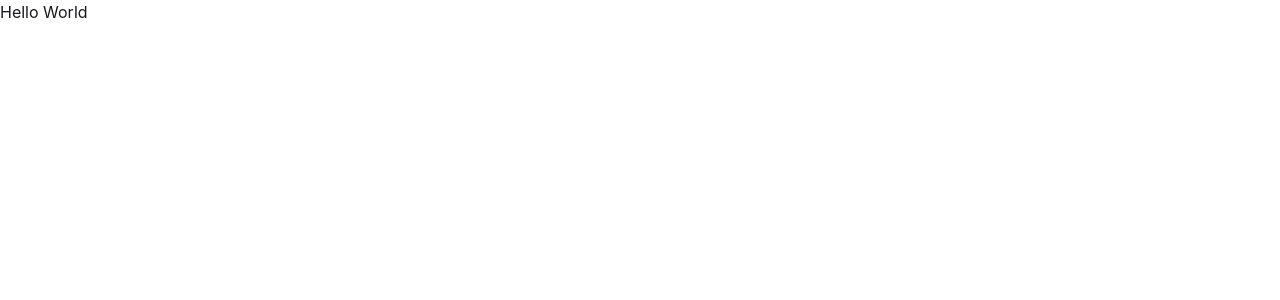
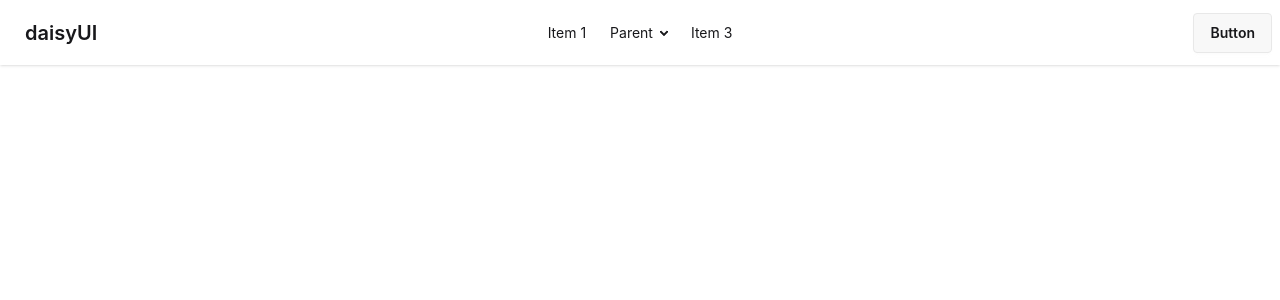
Before and after one commit to abdullah-alsaba/Book-Vibe, a React (Vite) app: page / in a window 1280 px wide. Shown: the top 300 px of the page. Built offline with nearby package versions, Linux system fonts and the light colour scheme.

Commit message:
Add 404 Page

```diff
--- a/index.html
+++ b/index.html
@@ -4,7 +4,7 @@
     <meta charset="UTF-8" />
     <link rel="icon" type="image/svg+xml" href="/favicon.svg" />
     <meta name="viewport" content="width=device-width, initial-scale=1.0" />
-    <title>book-vibe</title>
+    <title>Book Vibe</title>
   </head>
   <body>
     <div id="root"></div>
--- /dev/null
+++ b/src/component/shared/Navbar.jsx
@@ -0,0 +1,80 @@
+import "../../index.css"
+
+const Navbar = () => {
+    return (
+      <div className="navbar bg-base-100 shadow-sm">
+        <div className="navbar-start">
+          <div className="dropdown">
+            <div tabIndex={0} role="button" className="btn btn-ghost lg:hidden">
+              <svg
+                xmlns="http://www.w3.org/2000/svg"
+                className="h-5 w-5"
+                fill="none"
+                viewBox="0 0 24 24"
+                stroke="currentColor"
+              >
+                {" "}
+                <path
+                  strokeLinecap="round"
+                  strokeLinejoin="round"
+                  strokeWidth="2"
+                  d="M4 6h16M4 12h8m-8 6h16"
+                />{" "}
+              </svg>
+            </div>
+            <ul
+              tabIndex="-1"
+              className="menu menu-sm dropdown-content bg-base-100 rounded-box z-1 mt-3 w-52 p-2 shadow"
+            >
+              <li>
+                <a>Item 1</a>
+              </li>
+              <li>
+                <a>Parent</a>
+                <ul className="p-2">
+                  <li>
+                    <a>Submenu 1</a>
+                  </li>
+                  <li>
+                    <a>Submenu 2</a>
+                  </li>
+                </ul>
+              </li>
+              <li>
+                <a>Item 3</a>
+              </li>
+            </ul>
+          </div>
+          <a className="btn btn-ghost text-xl">daisyUI</a>
+        </div>
+        <div className="navbar-center hidden lg:flex">
+          <ul className="menu menu-horizontal px-1">
+            <li>
+              <a>Item 1</a>
+            </li>
+            <li>
+              <details>
+                <summary>Parent</summary>
+                <ul className="p-2 bg-base-100 w-40 z-1">
+                  <li>
+                    <a>Submenu 1</a>
+                  </li>
+                  <li>
+                    <a>Submenu 2</a>
+                  </li>
+                </ul>
+              </details>
+            </li>
+            <li>
+              <a>Item 3</a>
+            </li>
+          </ul>
+        </div>
+        <div className="navbar-end">
+          <a className="btn">Button</a>
+        </div>
+      </div>
+    );
+};
+
+export default Navbar;
--- /dev/null
+++ b/src/layout/MainLayout.jsx
@@ -0,0 +1,14 @@
+import { Outlet } from "react-router";
+import Navbar from "../component/shared/Navbar";
+import "../index.css"
+
+const MainLayout = () => {
+    return (
+        <div>
+            <Navbar></Navbar>
+            <Outlet></Outlet>
+        </div>
+    );
+};
+
+export default MainLayout;
--- /dev/null
+++ b/src/pages/error/Error.jsx
@@ -0,0 +1,49 @@
+
+import "../../index.css";
+
+const Error = () => {
+  return (
+    <div className="min-h-screen bg-linear-to-br from-slate-900 via-gray-900 to-black flex items-center justify-center px-6">
+      <div className="text-center max-w-xl">
+        {/* 404 */}
+        <h1 className="text-8xl md:text-9xl font-extrabold bg-linear-to-r from-cyan-400 via-blue-500 to-purple-500 bg-clip-text text-transparent">
+          404
+        </h1>
+
+        {/* Title */}
+        <h2 className="mt-6 text-3xl md:text-4xl font-bold text-white">
+          Oops! Page Not Found
+        </h2>
+
+        {/* Description */}
+        <p className="mt-4 text-gray-400 text-lg leading-relaxed">
+          The page you're looking for doesn't exist, has been moved, or the URL
+          might be incorrect.
+        </p>
+
+        {/* Illustration */}
+        <div className="mt-10 flex justify-center">
+          <div className="relative">
+            <div className="w-36 h-36 rounded-full bg-cyan-500/20 blur-3xl absolute"></div>
+
+            <svg
+              className="relative w-36 h-36 text-cyan-400"
+              fill="none"
+              stroke="currentColor"
+              strokeWidth="1.5"
+              viewBox="0 0 24 24"
+            >
+              <path
+                strokeLinecap="round"
+                strokeLinejoin="round"
+                d="M9.172 9.172a4 4 0 015.656 0m-5.656 5.656a4 4 0 005.656 0M12 3v1m0 16v1m8-9h1M3 12H2m15.364-6.364l.707-.707M5.929 18.071l-.707.707m0-13.435l.707.707m12.728 12.728l-.707-.707"
+              />
+            </svg>
+          </div>
+        </div>
+      </div>
+    </div>
+  );
+};
+
+export default Error;
--- /dev/null
+++ b/src/routes/Route.jsx
@@ -0,0 +1,19 @@
+
+import { createBrowserRouter } from "react-router";
+import MainLayout from "../layout/MainLayout";
+import Error from "../pages/error/Error";
+
+
+export const router = createBrowserRouter([
+  {
+    path: "/",
+    Component: MainLayout,
+    children: [
+      {
+
+      }
+    ],
+    errorElement: <Error></Error>
+  },
+
+]);
```
Also changed, not shown: src/main.jsx (+4 -11 lines).
